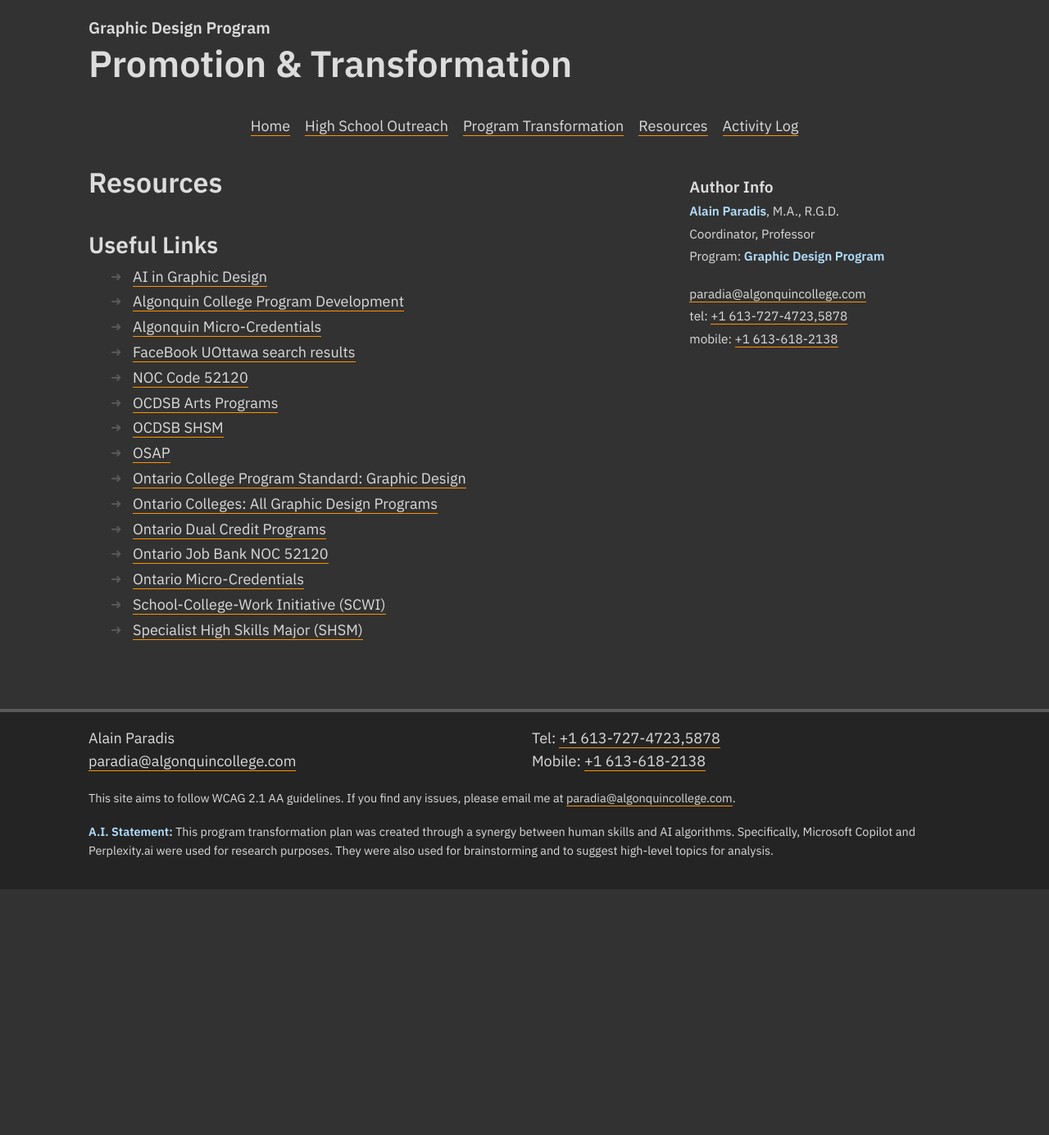
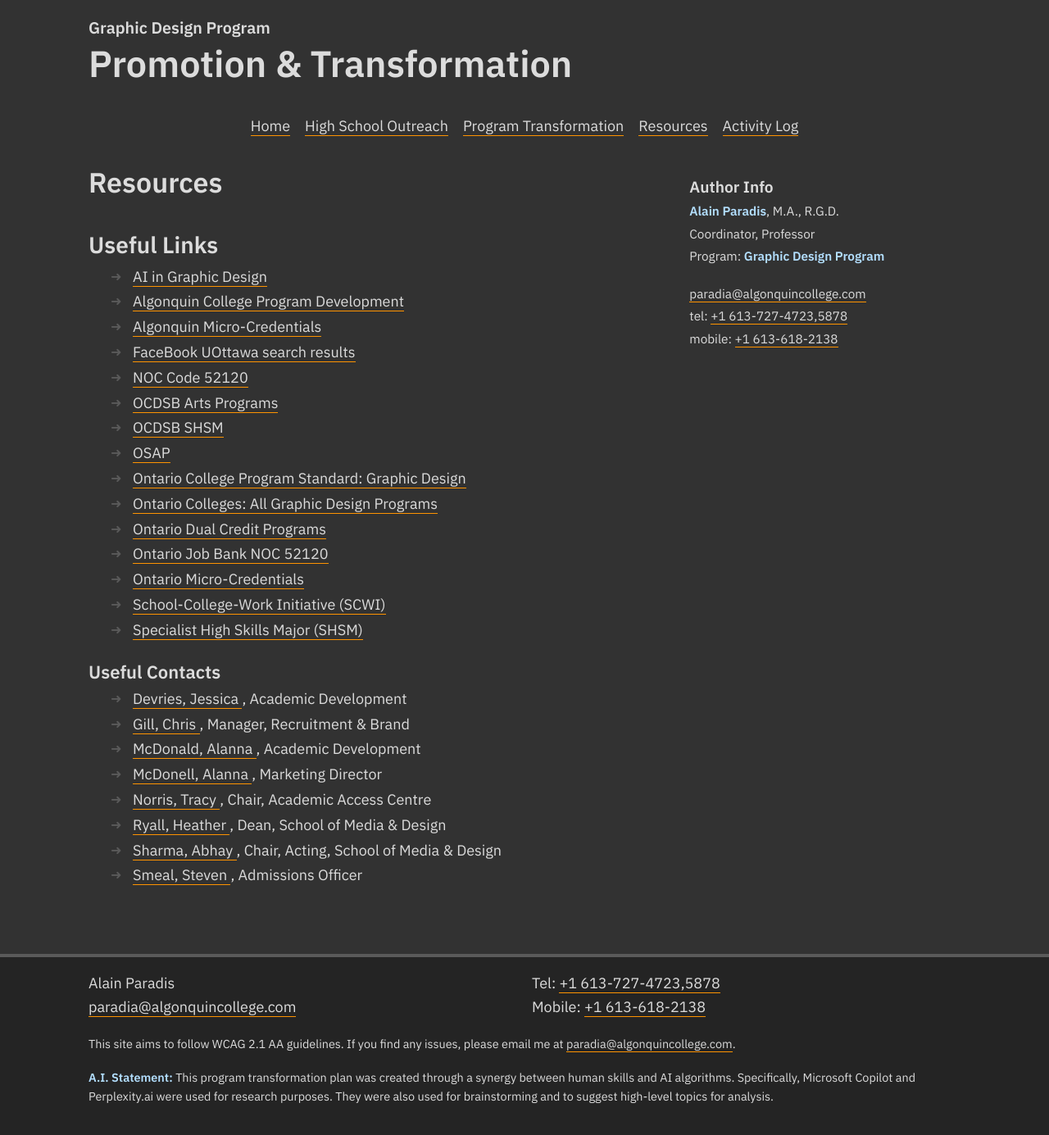
Before and after one commit to AlainParadis/program-transformation, a Jekyll site: the page built from resources.md, in a window 1280 px wide. Shown: the whole page at 82% size. Built offline with Jekyll 4.4.1, drawn with Linux system fonts in a browser that asks for light colours; before the commit the page ends 1085 px from its top, so only the background shows below that.

Commit message:
add details to contacts

```diff
--- a/_data/sitewide.yml
+++ b/_data/sitewide.yml
@@ -24,26 +24,19 @@ algonquin-contacts:
     email: macdona2@algonquincollege.com
   - lastname: Ryall
     firstname: Heather
-    title: Dean
+    title: Dean, School of Media & Design
     email: ryallh@algonquincollege.com
   - lastname: Sharma
     firstname: Abhay
-    title: Chair, Acting
+    title: Chair, Acting, School of Media & Design
     email: sharmaa@algonquincollege.com
   - lastname: Norris
     firstname: Tracy
     title: Chair, Academic Access Centre
     email: norrist@algonquincollege.com
-  - lastname: Paradis
-    firstname: Alain
-    title: Program Coordinator
-    email: paradia@algonquincollege.com
   - lastname: Smeal
     firstname: Steven
     title: Admissions Officer
-  - lastname: Marsden
-    firstname: Krista
-    title: Registrar
   - lastname: McDonell
     firstname: Alanna
     title: Marketing Director
--- a/resources.md
+++ b/resources.md
@@ -13,3 +13,12 @@ order: 4
 	<li><a href="{{linkitem.url}}" target="_blank">{{ linkitem.title }}</a></li>
 	{% endfor %}
 </ul>
+
+<h4>
+	Useful Contacts
+</h4>
+<ul class="linkslist">
+	{% assign sorted-contacts = site.data.sitewide.algonquin-contacts | sort: "lastname" %} {% for person in sorted-contacts %}
+	<li><a href="mailto:{{ person.email }}">{{ person.lastname }}, {{ person.firstname }} </a>, {{ person.title }}</li>
+	{% endfor %}
+</ul>
```
